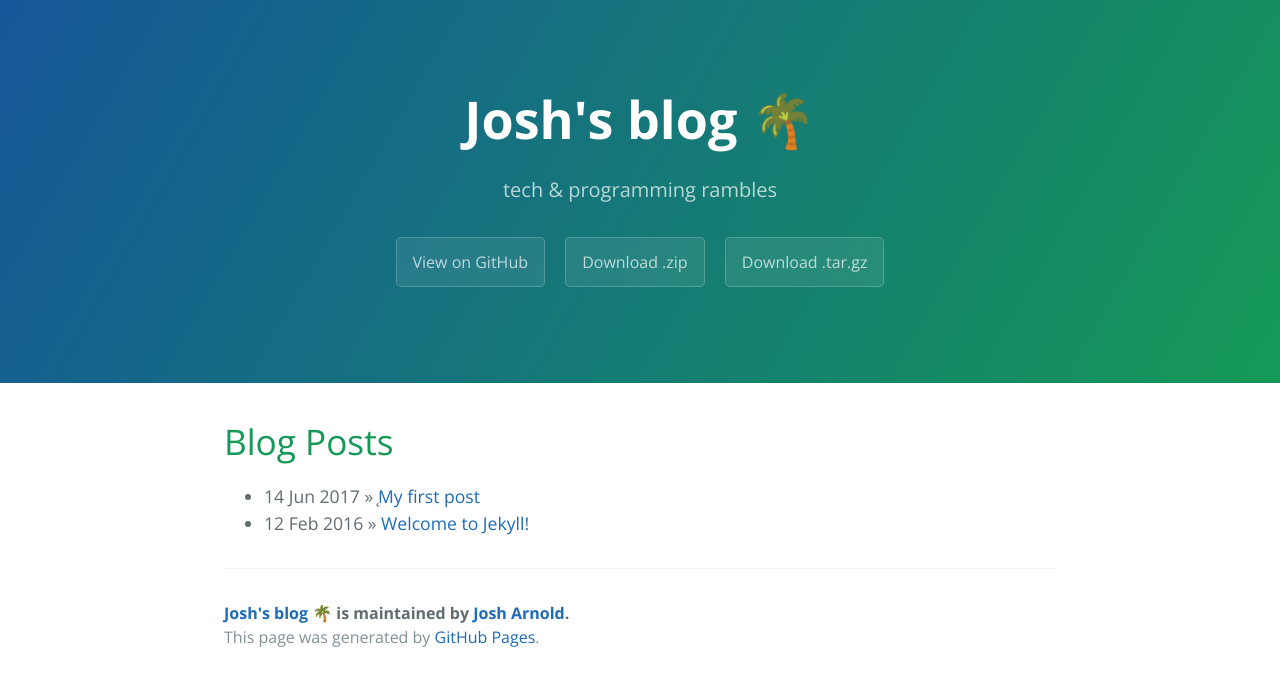
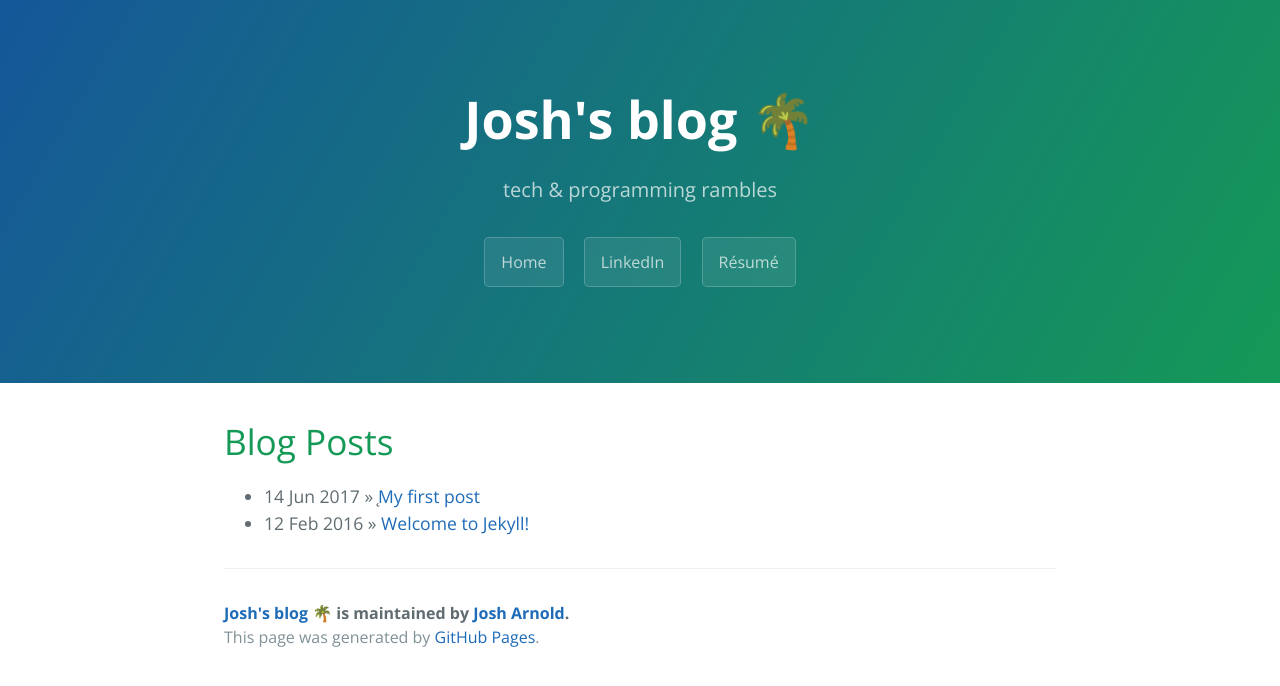
Before and after one commit to josharnoldjosh/josharnoldjosh.github.io, a Jekyll site: the page built from index.html, in a window 1280 px wide. Shown: the top 686 px of the page. Built offline with Jekyll 4.4.1, drawn with Linux system fonts in a browser that asks for light colours; the list of posts is cut into pages by our own code.

Commit message:
Update page-header.html

```diff
--- a/_includes/page-header.html
+++ b/_includes/page-header.html
@@ -1,7 +1,7 @@
 <section class="page-header">
   <h1 class="project-name">{{ site.title }}</h1>
   <h2 class="project-tagline">{{ site.tagline }}</h2>
-  <a href="#" class="btn">View on GitHub</a>
-  <a href="#" class="btn">Download .zip</a>
-  <a href="#" class="btn">Download .tar.gz</a>
+  <a href="#" class="btn">Home</a>
+  <a href="https://www.linkedin.com/in/josh-arnold-8854a2b0" class="btn">LinkedIn</a>
+  <a href="/cv" class="btn">Résumé</a>
 </section>
```
